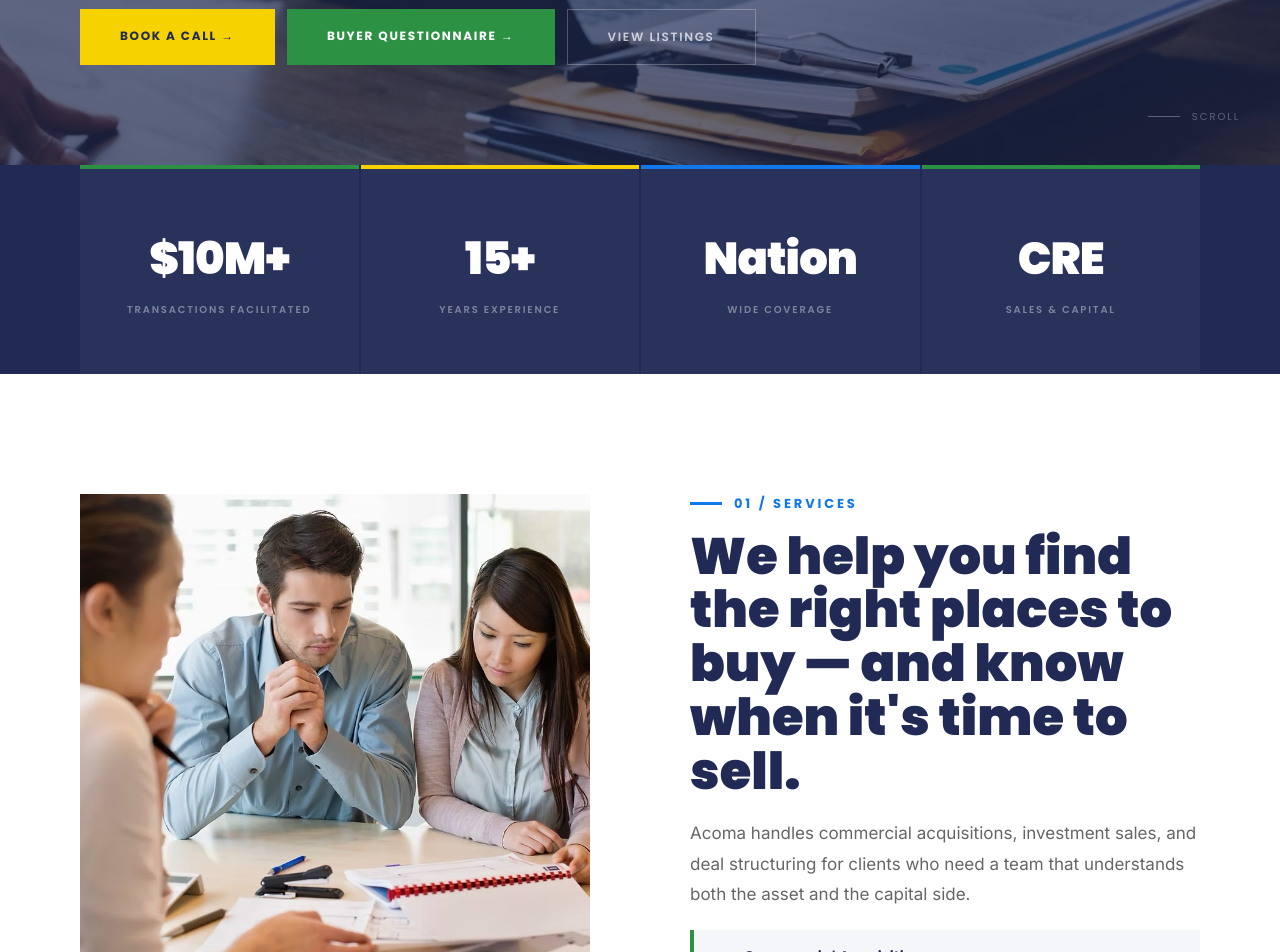
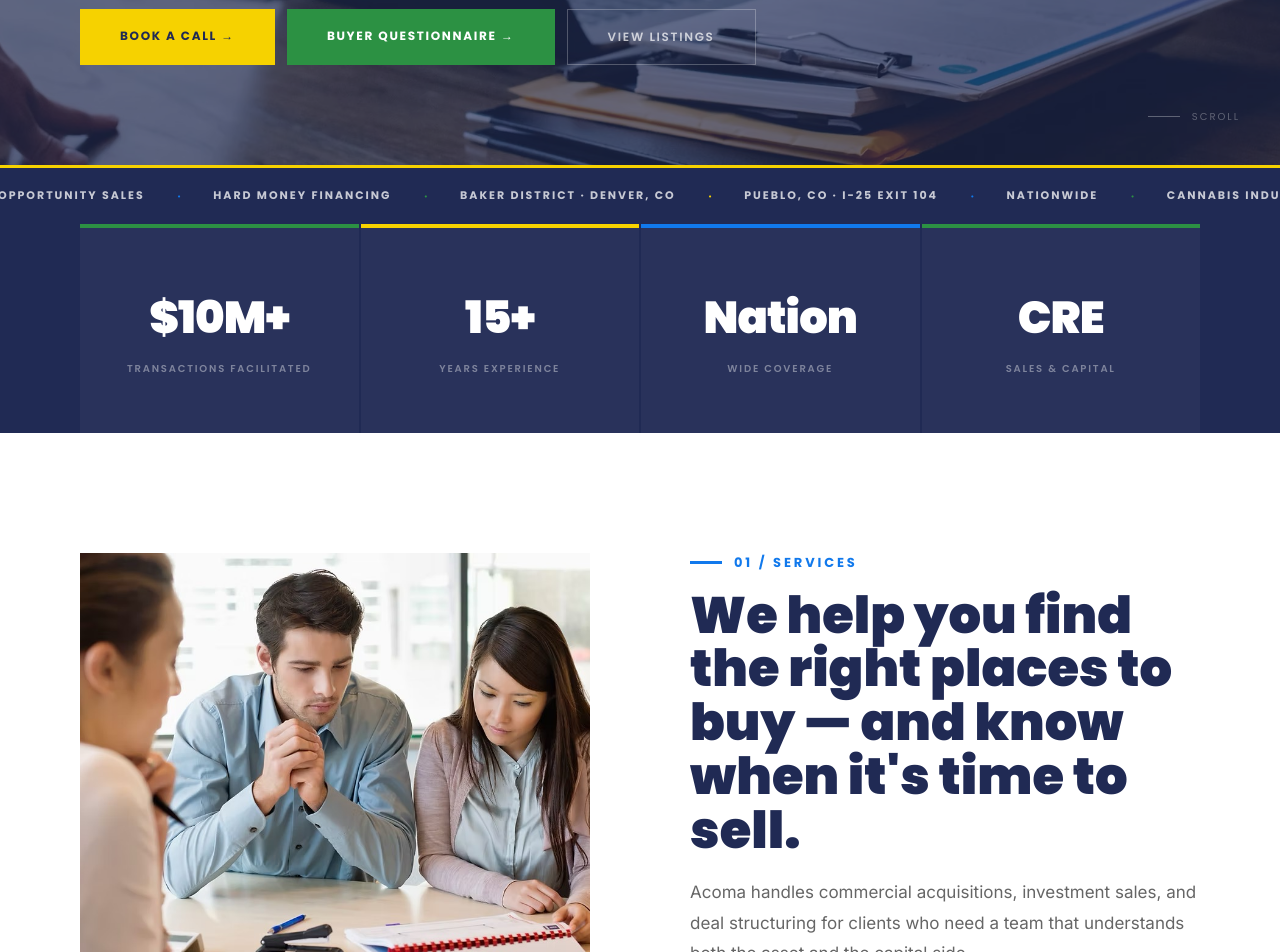
Before and after one commit to ginorod-droid/nextjs, a Next.js app: page / in a window 1280 px wide. Shown: the part 817-1769 px from the top of the page. Built offline with nearby package versions, Linux system fonts and the light colour scheme.

Commit message:
Add scrolling ticker between hero and stats

```diff
--- a/app/page.tsx
+++ b/app/page.tsx
@@ -125,6 +125,47 @@ export default function Home() {
           <span style={{ fontFamily: P, fontSize: 10, letterSpacing: "0.2em", textTransform: "uppercase", color: "rgba(255,255,255,0.3)" }}>Scroll</span>
         </div>
       </section>
+
+      {/* ── TICKER ── */}
+      <div style={{ background: NAVY, borderTop: `3px solid ${YELLOW}`, overflow: "hidden", padding: "18px 0" }}>
+        <style>{`
+          @keyframes ticker {
+            0% { transform: translateX(0); }
+            100% { transform: translateX(-50%); }
+          }
+          .ticker-track {
+            display: flex;
+            width: max-content;
+            animation: ticker 30s linear infinite;
+          }
+          .ticker-track:hover { animation-play-state: paused; }
+        `}</style>
+        <div className="ticker-track">
+          {[...Array(2)].map((_,set) => (
+            <div key={set} style={{ display: "flex", alignItems: "center", gap: 0 }}>
+              {[
+                { text: "Commercial Acquisitions", color: GREEN },
+                { text: "Investment Sales", color: YELLOW },
+                { text: "Business Opportunity Sales", color: BLUE },
+                { text: "Hard Money Financing", color: GREEN },
+                { text: "Baker District · Denver, CO", color: YELLOW },
+                { text: "Pueblo, CO · I-25 Exit 104", color: BLUE },
+                { text: "Nationwide", color: GREEN },
+                { text: "Cannabis Industry Transactions", color: YELLOW },
+                { text: "Capital Solutions", color: BLUE },
+                { text: "Direct Lender Brokerage", color: GREEN },
+              ].map((item, i) => (
+                <span key={i} style={{ display: "inline-flex", alignItems: "center", gap: 0 }}>
+                  <span style={{ fontFamily: P, fontWeight: 700, fontSize: 11, letterSpacing: "0.18em", textTransform: "uppercase", color: "rgba(255,255,255,0.75)", whiteSpace: "nowrap", padding: "0 32px" }}>
+                    {item.text}
+                  </span>
+                  <span style={{ color: item.color, fontSize: 16, flexShrink: 0 }}>·</span>
+                </span>
+              ))}
+            </div>
+          ))}
+        </div>
+      </div>
 
       {/* ── STATS ── */}
       <section style={{ background: NAVY }}>
```
